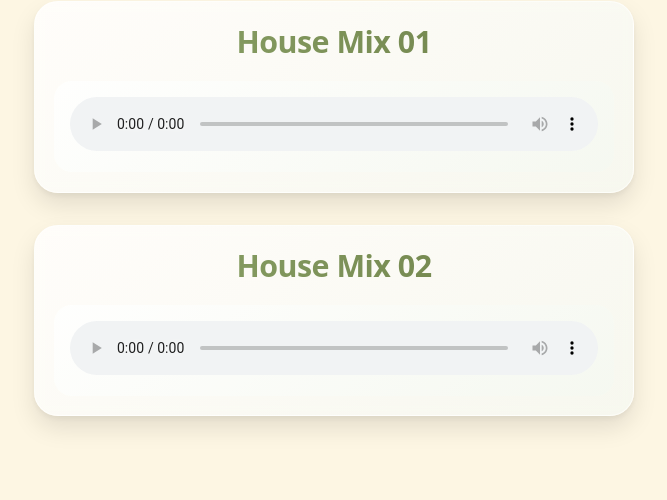
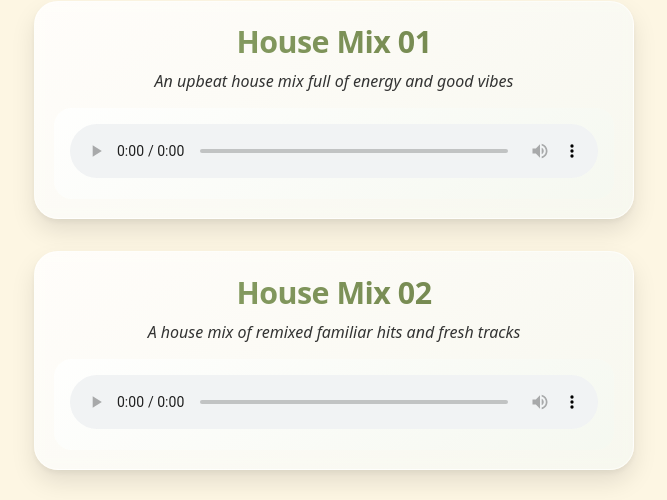
Before and after one commit to benhitterman/dj-hitterman, a Next.js app: page / in a window 1280 px wide. Shown: the part 185-685 px from the top of the page, without its empty margins (306-973 px from the left). Built offline with nearby package versions, Linux system fonts and the light colour scheme.

Commit message:
added mix descriptions

```diff
--- a/pages/index.js
+++ b/pages/index.js
@@ -3,10 +3,12 @@ export default function Home() {
     {
       title: 'House Mix 01',
       url: 'https://ia601702.us.archive.org/8/items/House-Mix-01-Hitterman/01%20Mix%201.mp3',
+      description: 'An upbeat house mix full of energy and good vibes',
     },
     {
       title: 'House Mix 02',
       url: 'https://ia903402.us.archive.org/18/items/house-mix-02-hitterman/01%20House%20Mix%2002.mp3',
+      description: 'A house mix of remixed familiar hits and fresh tracks',
     },
   ];
 
@@ -20,9 +22,7 @@ export default function Home() {
         color: '#111',
       }}
     >
-      {/* Content container */}
       <div style={{ maxWidth: '600px', margin: '0 auto', textAlign: 'center' }}>
-        {/* Logo */}
         <div style={{ marginBottom: '0' }}>
           <img
             src="/favicon.ico"
@@ -42,7 +42,6 @@ export default function Home() {
           />
         </div>
 
-        {/* Title */}
         <h1
           style={{
             fontSize: '3.5rem',
@@ -58,7 +57,6 @@ export default function Home() {
           DJ HITTERMAN
         </h1>
 
-        {/* Mix Cards */}
         {mixes.map((mix, index) => (
           <div
             key={index}
@@ -84,7 +82,6 @@ export default function Home() {
                 '0 12px 25px rgba(0,0,0,0.10), 0 3px 6px rgba(0,0,0,0.05)';
             }}
           >
-            {/* Mix Title */}
             <h2
               style={{
                 margin: 0,
@@ -100,10 +97,22 @@ export default function Home() {
               {mix.title}
             </h2>
 
-            {/* Audio Player */}
+            <p
+              style={{
+                marginTop: '0.5rem',
+                fontSize: '1rem',
+                color: '#333',
+                textAlign: 'center',
+                fontStyle: 'italic',
+              }}
+            >
+              {mix.description}
+            </p>
+
             <div
               style={{
-                marginTop: '1.2rem',
+                marginTop: '0.5rem',
+                paddingTop: '0',
                 padding: '1rem',
                 borderRadius: '18px',
                 background: 'linear-gradient(145deg, #ffffffcc, #f5f8f1cc)',
@@ -115,11 +124,7 @@ export default function Home() {
                   if (typeof window.gtag !== 'function') return;
                   window.gtag('event', 'mix_play', { mix_title: mix.title });
                 }}
-                style={{
-                  width: '100%',
-                  borderRadius: '12px',
-                  outline: 'none',
-                }}
+                style={{ width: '100%', borderRadius: '12px', outline: 'none' }}
               >
                 <source src={mix.url} type="audio/mpeg" />
               </audio>
```
